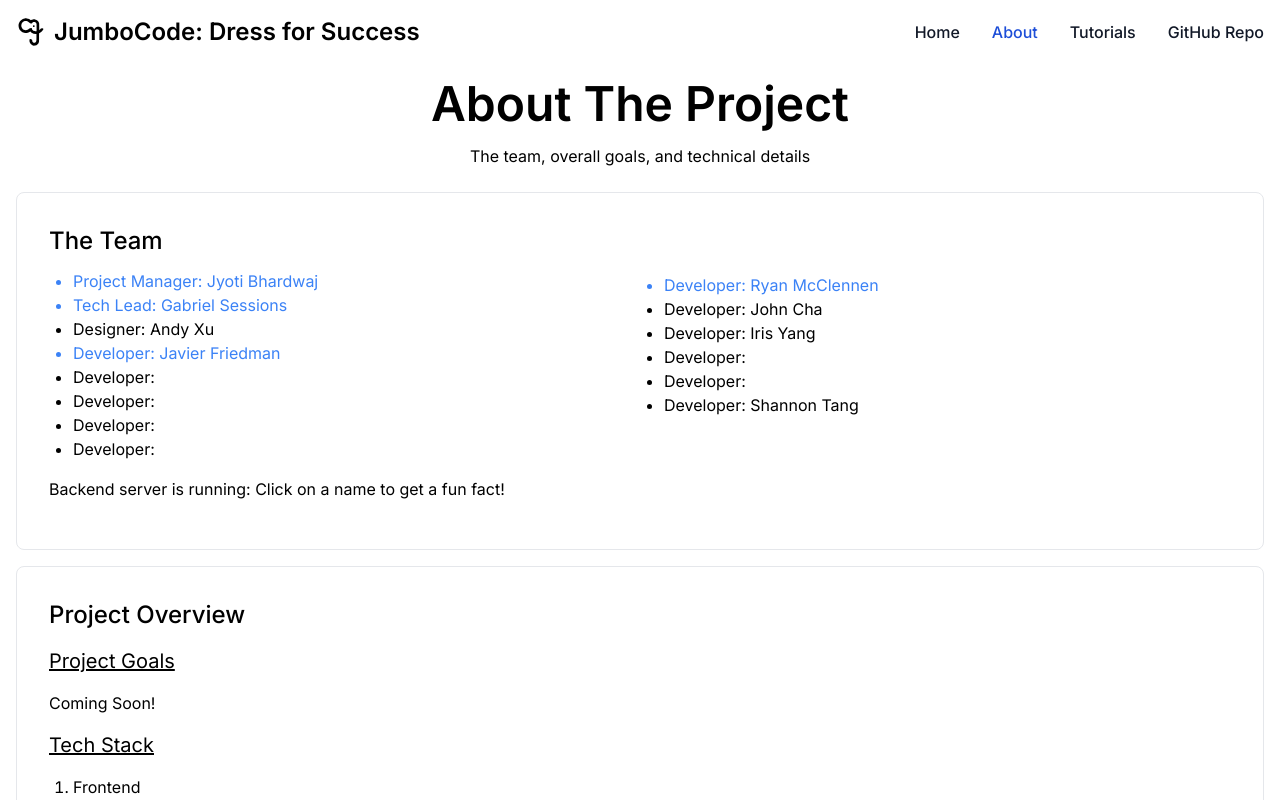
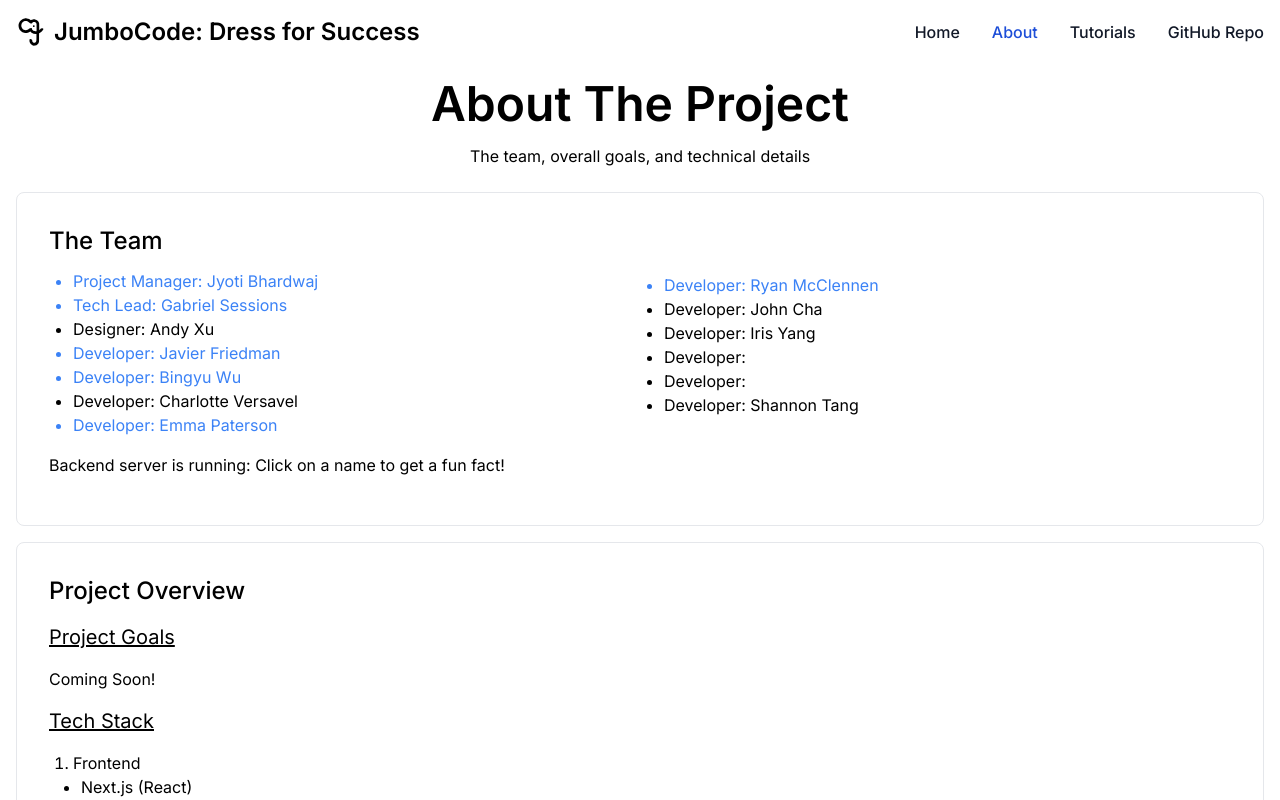
Before and after one commit to gabrielsessions/dfs-jumbocode, a Next.js app: page /about in a window 1280 px wide. Shown: the top 800 px of the page. Built offline with nearby package versions, Linux system fonts and the light colour scheme.

Commit message:
onboarding-bingyu

```diff
--- a/src/app/about/PeopleList.tsx
+++ b/src/app/about/PeopleList.tsx
@@ -71,10 +71,14 @@ export default function PeopleList() {
 
                 <li className="list-item w-fit text-blue-500 hover:underline cursor-pointer"
                   onClick={() => getFunFact("Javier")}> Developer: Javier Friedman</li>
-                <li className="list-item">Developer:</li>
-                <li className="list-item">Developer:</li>
-                <li className="list-item">Developer:</li>
-                <li className="list-item">Developer:</li>
+                <li className="list-item w-fit text-blue-500 hover:underline cursor-pointer"
+                  onClick={() => getFunFact("Bingyu")}> Developer: Bingyu Wu</li>
+                <li className="list-item">Developer: Charlotte Versavel</li>
+                <li className="list-item w-fit text-blue-500 hover:underline cursor-pointer"
+                  onClick={() => getFunFact("Emma")}
+                >
+                  Developer: Emma Paterson
+                </li>
               </ul>
             </div>
             <div>
```
